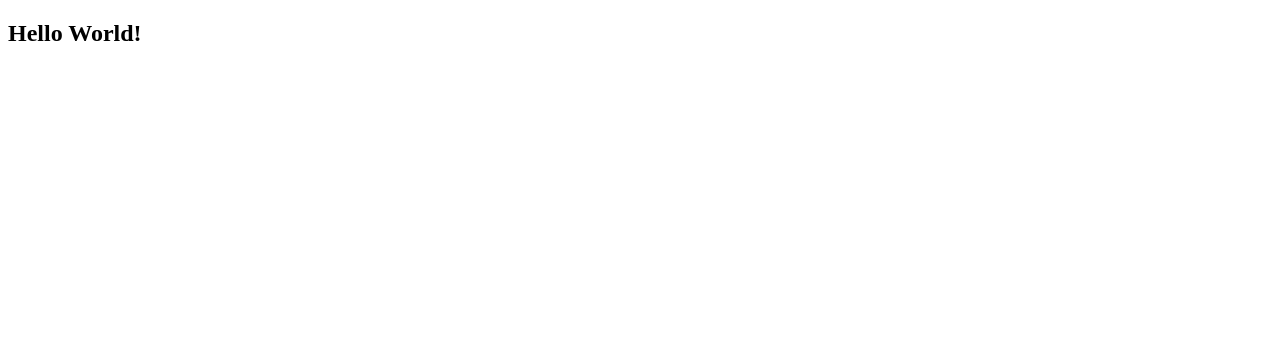
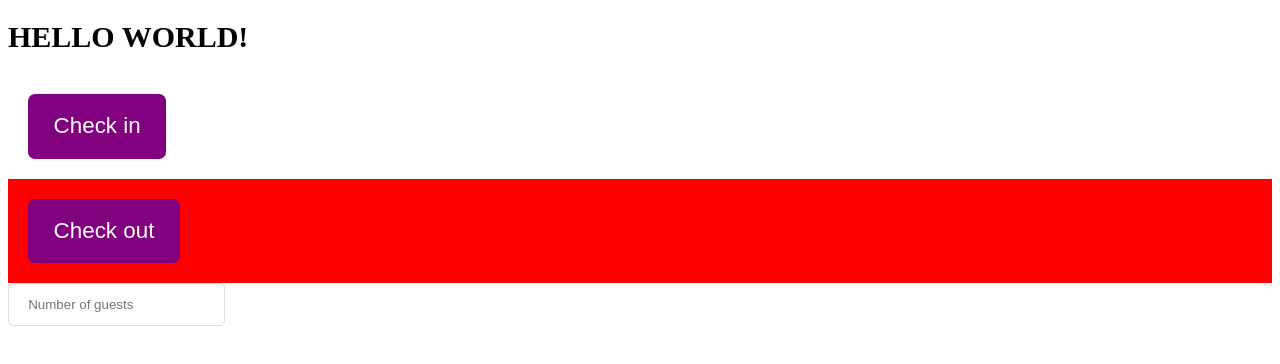
Before and after one commit to wilfred05777/wild-oasis-wilfred-v1, a React (Vite) app: page / in a window 1280 px wide. Shown: the top 364 px of the page. Built offline with nearby package versions, Linux system fonts and the light colour scheme.

Commit message:
329. Introduction to Styled Components

```diff
--- a/package.json
+++ b/package.json
@@ -11,7 +11,8 @@
   },
   "dependencies": {
     "react": "^18.2.0",
-    "react-dom": "^18.2.0"
+    "react-dom": "^18.2.0",
+    "styled-components": "^6.0.0-rc.3"
   },
   "devDependencies": {
     "@types/react": "^18.0.37",
--- a/src/App.jsx
+++ b/src/App.jsx
@@ -1,15 +1,52 @@
-// import React from 'react'
 import './App.css'
 
+import styled from 'styled-components'
+
+const H1 = styled.h1`
+  font-size: 30px;
+  font-weight: 600;
+  text-transform: uppercase;
+  /* font-style: oblique; */
+`
+
+const Button = styled.button`
+  font-size: 1.4rem;
+  padding: 1.2rem 1.6rem;
+  border: none;
+  border-radius: 7px;
+  background-color: purple;
+  color: white;
+  cursor: pointer;
+
+  margin: 20px;
+`
+
+const Input = styled.input`
+  border: 1px solid #ddd;
+  border-radius: 5px;
+  padding: 0.8rem 1.2rem;
+`
+
+const StyledApp = styled.div`
+  background-color: red;
+  padding 20px
+`
+
+// const Spacing = styled.spacing`
+//   margin: 0 20px;
+// `
+
 function App() {
-  // const [count, setCount] = useState(0)
+  return (
+    <div>
+      <H1> Hello World!</H1>
+      <Button onClick={() => alert('Check in')}>Check in</Button>
+      <StyledApp>
+        <Button onClick={() => alert('Check out')}>Check out</Button>
+      </StyledApp>
 
-  return (
-    <>
-      <div>
-        <h2> Hello World!</h2>
-      </div>
-    </>
+      <Input type='number' placeholder='Number of guests' />
+    </div>
   )
 }
 
```
Also changed, not shown: 1 other file (tests, documents, lock files or other folders).
